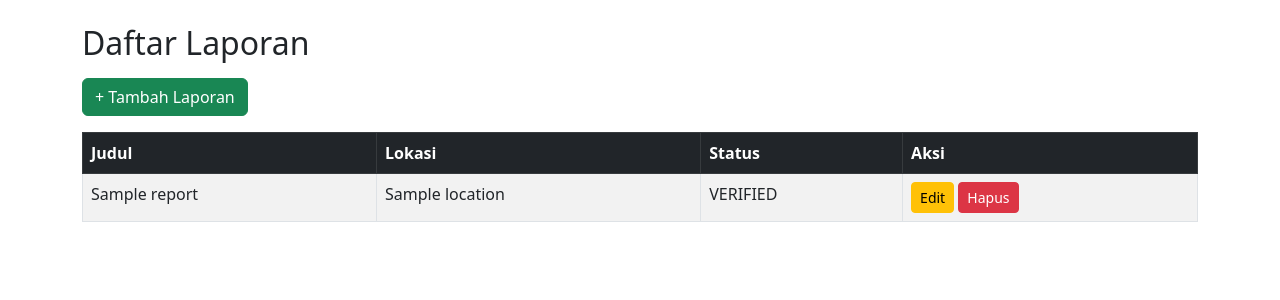
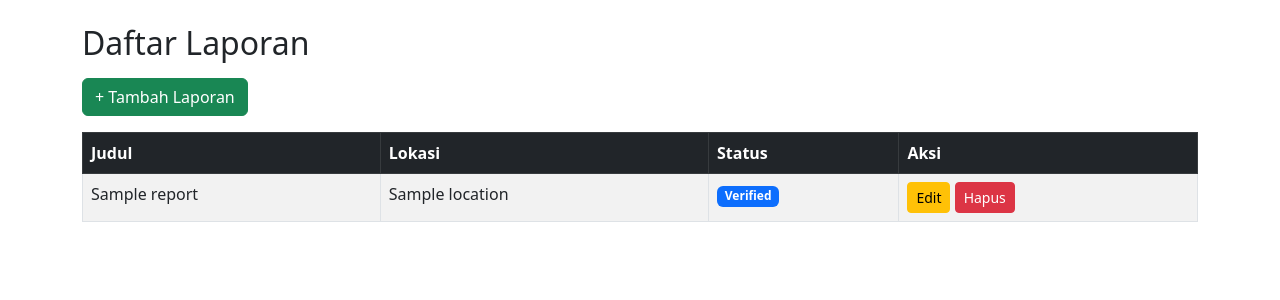
Before and after one commit to IET-Polinela/project-2026-AnnisaOlivia0608, a Django app: template iet_24782069_2026/main_app/templates/main_app/report_list.html in a window 1280 px wide. Shown: the part 56-356 px from the top of the page. Run offline with Django 5.2, Linux system fonts and the light colour scheme; the template is opened without the code that fills it: most values are stand-ins (such as "Sample title", 1, 10 or a date in 2020).

Commit message:
LabSession 5, menambahkan dan mengubah kode pada report_list.html untuk 4. Visualisasi Status

```diff
--- a/iet_24782069_2026/main_app/templates/main_app/report_list.html
+++ b/iet_24782069_2026/main_app/templates/main_app/report_list.html
@@ -21,14 +21,31 @@
         <tr>
             <td>{{ report.title }}</td>
             <td>{{ report.location }}</td>
-            <td>{{ report.status }}</td>
+
+            <!-- ✅ STATUS SUDAH JADI BADGE -->
             <td>
-                <!-- EDIT -->
+                {% if report.status == 'REPORTED' %}
+                    <span class="badge bg-secondary">Reported</span>
+
+                {% elif report.status == 'VERIFIED' %}
+                    <span class="badge bg-primary">Verified</span>
+
+                {% elif report.status == 'IN_PROGRESS' %}
+                    <span class="badge bg-warning text-dark">In Progress</span>
+
+                {% elif report.status == 'RESOLVED' %}
+                    <span class="badge bg-success">Resolved</span>
+
+                {% else %}
+                    <span class="badge bg-dark">Unknown</span>
+                {% endif %}
+            </td>
+
+            <td>
                 <a href="{% url 'update_report' report.pk %}" class="btn btn-warning btn-sm">
                     Edit
                 </a>
 
-                <!-- DELETE -->
                 <a href="{% url 'delete_report' report.pk %}" class="btn btn-danger btn-sm">
                     Hapus
                 </a>
```
